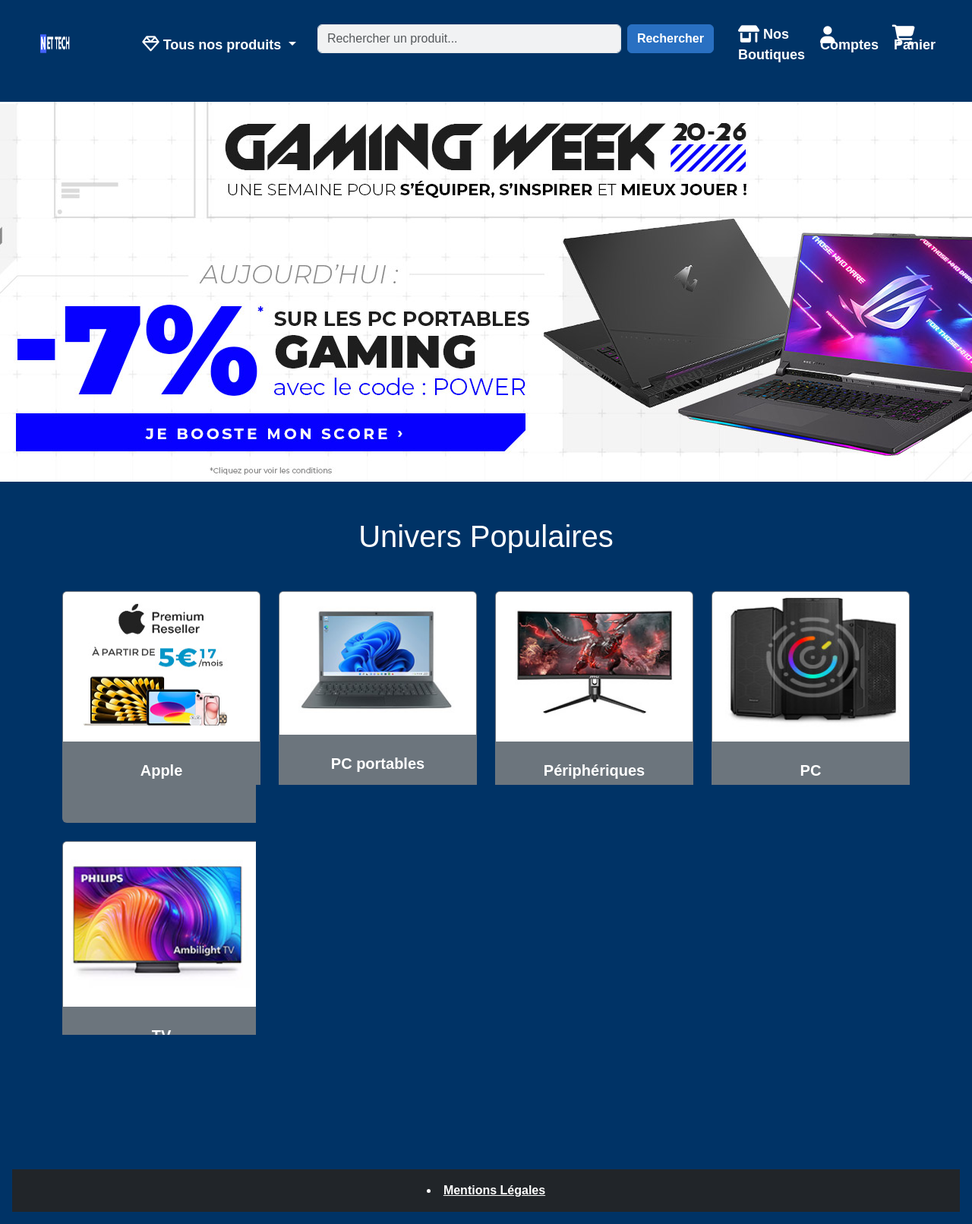
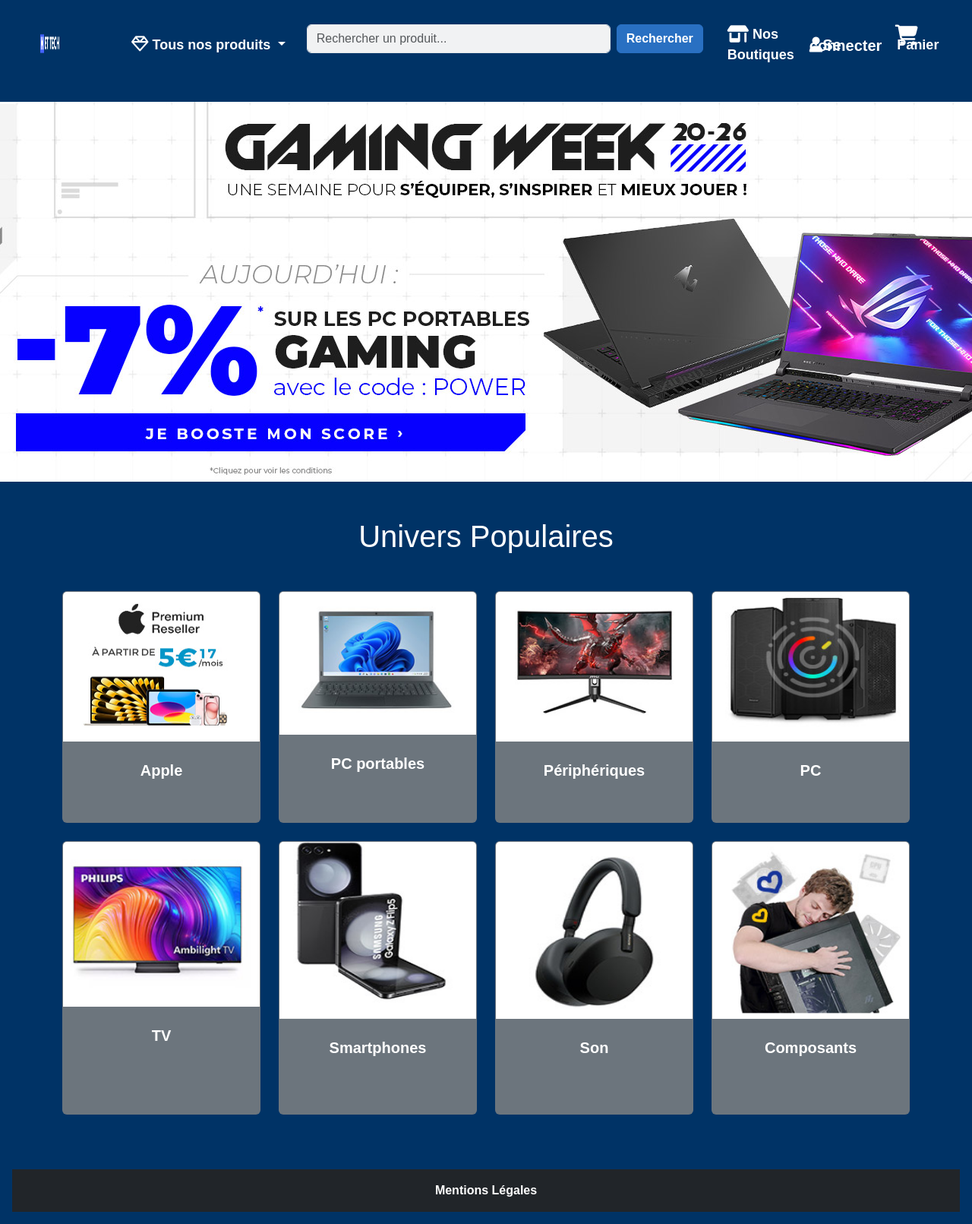
Before and after one commit to rizzitom/LDW-TWIG, a PHP site: page / in a window 1280 px wide; the page is wider, and only the part inside the window is pictured. Shown: that part at 76% size. Run offline with PHP 8.4, Linux system fonts and the light colour scheme; some libraries are stand-ins or nearby versions.

Commit message:
Amélioration Formulaire + session

```diff
--- a/public/css/styles.css
+++ b/public/css/styles.css
@@ -3,61 +3,56 @@
   font-weight: 600;
 }
 
+li {
+  text-decoration: none;
+  list-style: none;
+}
+
+a {
+  text-decoration: none;
+  list-style: none;
+}
+
 .bg-custom {
-    background-color: #212529;
+  background-color: #003366 !important;  /* Couleur de fond plus marquée */
 }
 
 .text-white {
-    color: #fff;
+  color: #fff;
 }
 
 .logo-navbar {
-    height: 60px;
+  height: 60px;
 }
 
 .mega-menu .fa-icone {
-    display: flex;
-    align-items: center;
-    gap: 10px;
+  display: flex;
+  align-items: center;
+  gap: 10px;
 }
 
-.icon-informatique {
-    color: #000;
-}
-
-.icon-camera {
-    color: #000;
-}
-
-.icon-telephonie {
-    color: #000;
+.icon-informatique,
+.icon-camera,
+.icon-telephonie,
+.icon-consommables {
+  color: #000; /* Tous ces icônes ont un fond noir */
 }
 
 .icon-heart {
-    color: #ff0000;
-}
-
-.icon-consommables {
-    color: #000;
+  color: #ff0000;  /* Rouge pour l'icône cœur */
 }
 
 .icon-shop,
 .icon-user,
 .icon-cart {
-    color: #fff;
+  color: #fff; /* Icônes en blanc */
 }
 
 body {
-  background-color: #cad3e7;
+  background-color: #cad3e7; /* Bleu clair pour le fond général */
 }
 
-.bg-custom {
-  background-color: #003366 !important;
-}
-
-
 /* NavBar */
-
 .navbar-dark .navbar-brand {
   color: rgb(255, 255, 255);
   font-weight: bold;
@@ -102,7 +97,7 @@ body {
 
 .btn-outline-success {
   color: white;
-  background-color: rgb(41, 112, 194);
+  background-color: rgb(41, 112, 194); /* Bleu pour le bouton */
   border-color: rgb(41, 112, 194);
   font-weight: bold;
   margin-right: 2rem;
@@ -119,7 +114,6 @@ body {
 }
 
 /* Mega Menu */
-
 .dropdown-menu.mega-menu {
   width: 300%;
   padding: 35px;
@@ -180,9 +174,7 @@ body {
   margin-bottom: 10px;
 }
 
-
 /* Footer */
-
 .text-white a {
   color: #ffffff;
 }
@@ -190,10 +182,6 @@ body {
 .text-white a:hover {
   color: #adb5bd;
 }
-
-/* Fin NavBar */
-
-/* Card dans le index (présentation des catégories de produits) */
 
 .card {
   transition: transform 0.2s;
@@ -231,8 +219,7 @@ body {
   box-shadow: 0 4px 8px rgba(0, 0, 0, 0.2);
 }
 
-/* image commercial acceuil */
-
+/* Image commerciale accueil */
 .imagecommercial {
   display: flex;
   justify-content: center;
--- a/src/controleur/inscrireControleur.php
+++ b/src/controleur/inscrireControleur.php
@@ -6,9 +6,6 @@ function inscrireControleur($twig, $db) {
 
     $validationMessages = [];
     $formValide = true;
-
-    var_dump($_POST);
-
 
     if (isset($_POST['btInscrire'])) {
 
--- a/src/vue/base.html.twig
+++ b/src/vue/base.html.twig
@@ -91,12 +91,14 @@
                         <span>Nos Boutiques</span>
                     </a>
                 </li>
-                <li class="nav-item">
-                    <a class="nav-link" href="?page=connexion">
-                        <i class="fa-solid fa-user fa-lg" style="color: #ffffff;"></i>
-                        <span>Comptes</span>
-                    </a>
-                </li>
+                {%if session.login is defined %}
+                <span class="nav-item"><i class="fa-solid fa-user fa-lg" style="color: #ffffff;"><a href="index.php?page=deconnexion">Se déconnecter</a></span></i>
+                {% else %}
+                <span class="nav-item"><i class="fa-solid fa-user fa-lg" style="color: #ffffff;"><a href="index.php?page=connexion">Se connecter</a></span></i>
+                {% endif %}
+                {%if session.login is defined %}
+                <li><a href="#">{{session.login}}</a></li>
+                {% endif %}
                 <li class="nav-item">
                     <a class="nav-link" href="?page=panier">
                         <i class="fa-solid fa-cart-shopping fa-beat fa-lg" style="color: #ffffff;"></i>
```
Also changed, not shown: src/vue/inscrire.html.twig (+3 -6 lines).
